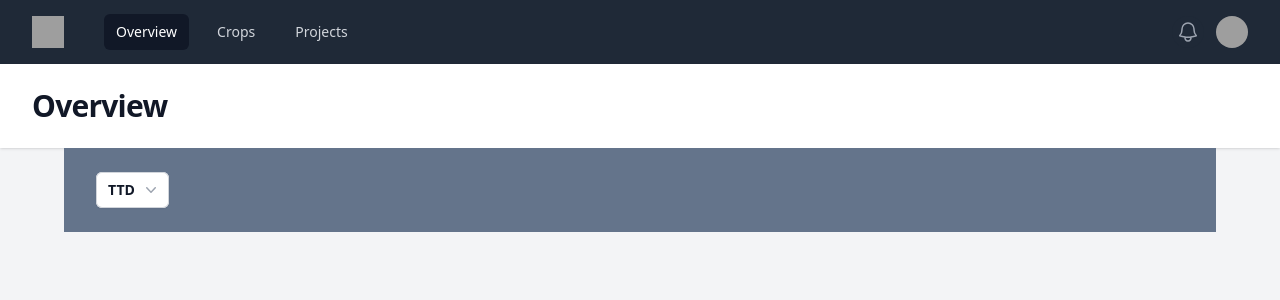
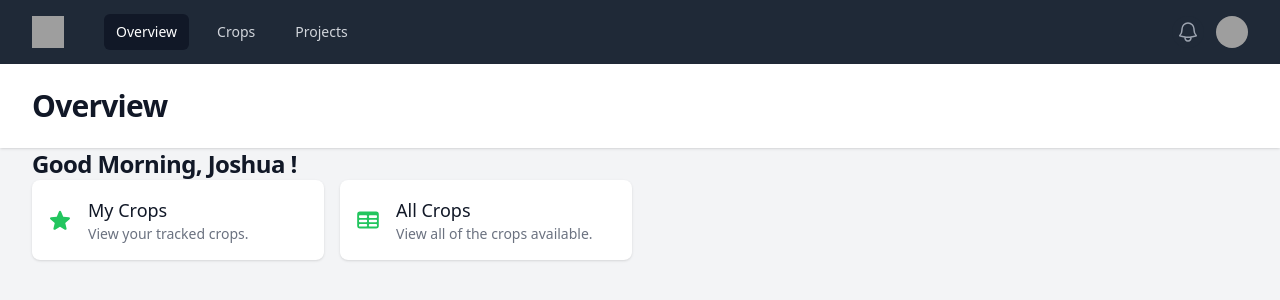
Before and after one commit to GrandeMan/CropDate, a React (Vite) app: page / in a window 1280 px wide. Shown: the top 300 px of the page. Built offline with nearby package versions, Linux system fonts and the light colour scheme; grey boxes are pictures that could not be loaded; a web font is replaced by a local one.

Commit message:
Fix routing bugs

```diff
--- a/src/App.jsx
+++ b/src/App.jsx
@@ -5,6 +5,8 @@ import { Routes, Route, Link, useLocation } from "react-router-dom";
 import { Disclosure, Menu, Transition } from "@headlessui/react";
 import { Bars3Icon, BellIcon, XMarkIcon } from "@heroicons/react/24/outline";
 import Crops from "./components/pages/Crops";
+import MyCrops from "./components/pages/MyCrops";
+import CropsIndex from "./components/library/CropsIndex";
 
 const user = {
 	name: "Joshua Morales",
@@ -243,14 +245,25 @@ export default function App() {
 					</>
 				)}
 			</Disclosure>
-			<>
+			<div>
 				<CurrencyProvider>
 					<Routes>
-						<Route path="/" element={<Overview />} />
-						<Route path="/crops" element={<Crops />} />
+						<Route
+							path="/"
+							element={
+								<Overview
+									currentUser={user.name.split(" ")[0]}
+								/>
+							}
+						/>
+						<Route path="/crops" element={<CropsIndex />}>
+							<Route index element={<Crops />} />
+							<Route path="my-crops" element={<MyCrops />} />
+						</Route>
+						<Route path="*" element={<h1>404</h1>} />
 					</Routes>
 				</CurrencyProvider>
-			</>
+			</div>
 		</div>
 	);
 }
--- /dev/null
+++ b/src/components/library/CropsIndex.jsx
@@ -0,0 +1,44 @@
+import { Link, Outlet, useResolvedPath } from "react-router-dom";
+
+const navigation = [
+	{ name: "All Crops", to: "/crops", current: true },
+	{ name: "My Crops", to: "/crops/my-crops", current: false },
+];
+
+function CropsIndex() {
+	const resolvedPath = useResolvedPath();
+
+	return (
+		<>
+			<header className="bg-white shadow">
+				<div className="mx-auto max-w-7xl px-4 py-6 sm:px-6 lg:px-8 flex justify-between">
+					<h1 className="text-3xl font-bold tracking-tight text-gray-900">
+						Crops
+					</h1>
+					<nav className="ml-10 flex items-baseline space-x-4">
+						{navigation.map((item) => (
+							<Link
+								key={item.name}
+								to={item.to}
+								className={`${
+									resolvedPath.pathname === item.to
+										? "bg-gray-900 text-white"
+										: "text-gray-300 hover:bg-gray-700 hover:text-white"
+								} rounded-md px-3 py-2 text-sm font-medium`}
+							>
+								{item.name}
+							</Link>
+						))}
+					</nav>
+				</div>
+			</header>
+			<main>
+				<div className="mx-auto max-w-6xl py-6 sm:px-6 lg:px-8 bg-slate-500">
+					<Outlet />
+				</div>
+			</main>
+		</>
+	);
+}
+
+export default CropsIndex;
--- a/src/components/pages/Crops.jsx
+++ b/src/components/pages/Crops.jsx
@@ -1,15 +1,9 @@
-// import { Link, BrowserRouter as Router, Routes, Route } from "react-router-dom";
+import { Link, Outlet, Routes, Route } from "react-router-dom";
+import MyCrops from "./MyCrops";
 
 const Crops = () => {
 	return (
 		<>
-			<header className="bg-white shadow">
-				<div className="mx-auto max-w-7xl px-4 py-6 sm:px-6 lg:px-8">
-					<h1 className="text-3xl font-bold tracking-tight text-gray-900">
-						Crops
-					</h1>
-				</div>
-			</header>
 			<main>
 				<div className="mx-auto max-w-6xl py-6 sm:px-6 lg:px-8 bg-slate-500"></div>
 			</main>
--- /dev/null
+++ b/src/components/pages/MyCrops.jsx
@@ -0,0 +1,9 @@
+const MyCrops = () => {
+	return (
+		<div>
+			<h1>My Crops</h1>
+		</div>
+	);
+};
+
+export default MyCrops;
--- a/src/components/pages/Overview.jsx
+++ b/src/components/pages/Overview.jsx
@@ -1,20 +1,75 @@
-// import { Link, BrowserRouter as Router, Routes, Route } from "react-router-dom";
-// import CropsList from "../data/CropsList";
+import { Link, BrowserRouter as Router, Routes, Route } from "react-router-dom";
+import { StarIcon, TableCellsIcon } from "@heroicons/react/20/solid";
 import CurrencySelector from "../library/CurrencySelector";
 
-const Overview = () => {
+const today = new Date();
+const time = today.getHours();
+const greeting =
+	time < 12 ? "Good Morning" : time < 18 ? "Good Afternoon" : "Good Evening";
+
+const items = [
+	{
+		name: "My Crops",
+		description: "View your tracked crops.",
+		href: "/crops/my-crops",
+		icon: StarIcon,
+	},
+	{
+		name: "All Crops",
+		description: "View all of the crops available.",
+		href: "/crops",
+		icon: TableCellsIcon,
+	},
+];
+
+const Card = ({ item }) => {
+	const Icon = item.icon;
+
+	return (
+		<Link to={item.href}>
+			<div className="bg-white overflow-hidden shadow rounded-lg p-4">
+				<div className="flex items-center">
+					<div className="flex-shrink-0">
+						<Icon
+							className="h-6 w-6 fill-green-500"
+							aria-hidden="true"
+						/>
+					</div>
+					<div className="ml-4 flex flex-col">
+						<div className="text-lg font-medium text-gray-900">
+							{item.name}
+						</div>
+						<div className="text-sm text-gray-500 truncate">
+							{item.description}
+						</div>
+					</div>
+				</div>
+			</div>
+		</Link>
+	);
+};
+
+const Overview = ({ currentUser }) => {
 	return (
 		<>
 			<header className="bg-white shadow">
-				<div className="mx-auto max-w-7xl px-4 py-6 sm:px-6 lg:px-8">
+				<div className="mx-auto max-w-7xl px-4 py-6 sm:px-6 lg:px-8 flex">
 					<h1 className="text-3xl font-bold tracking-tight text-gray-900">
 						Overview
 					</h1>
 				</div>
 			</header>
 			<main>
-				<div className="mx-auto max-w-6xl py-6 sm:px-6 lg:px-8 bg-slate-500">
-					<CurrencySelector />
+				<div className="mx-auto max-w-7xl px-4 sm:px-6 lg:px-8 flex-col gap-4">
+					<h2 className="text-2xl font-bold tracking-tight text-gray-900">
+						{greeting}
+						{currentUser != "Guest" ? `, ${currentUser}` : ""} !
+					</h2>
+					<div className="grid sm:grid-cols-1 md:grid-cols-2 lg:grid-cols-4 gap-4">
+						{items.map((item) => (
+							<Card key={item.name} item={item} />
+						))}
+					</div>
 				</div>
 			</main>
 		</>
```
